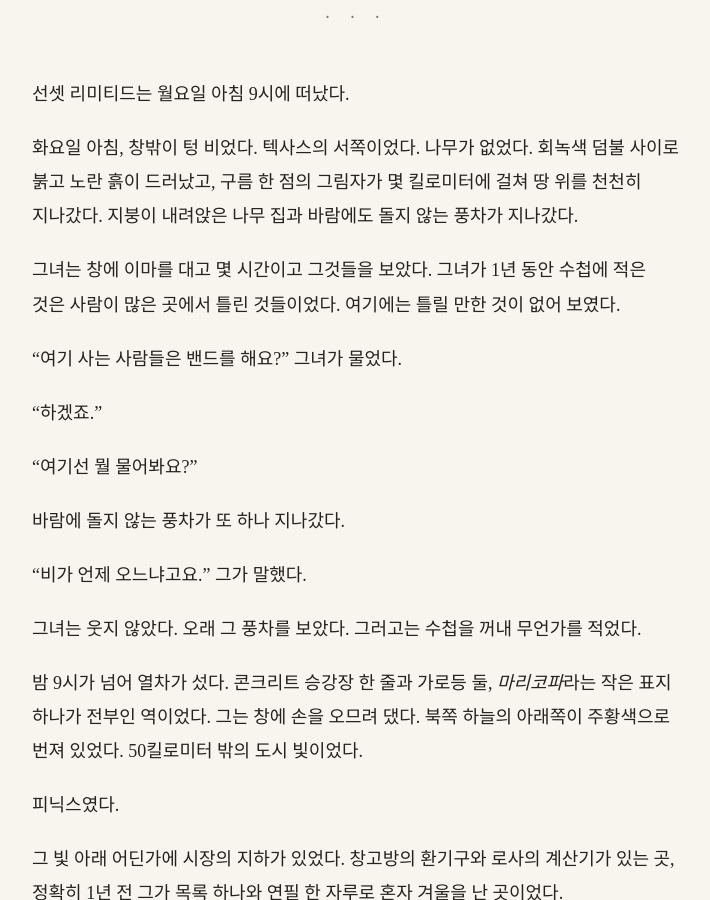
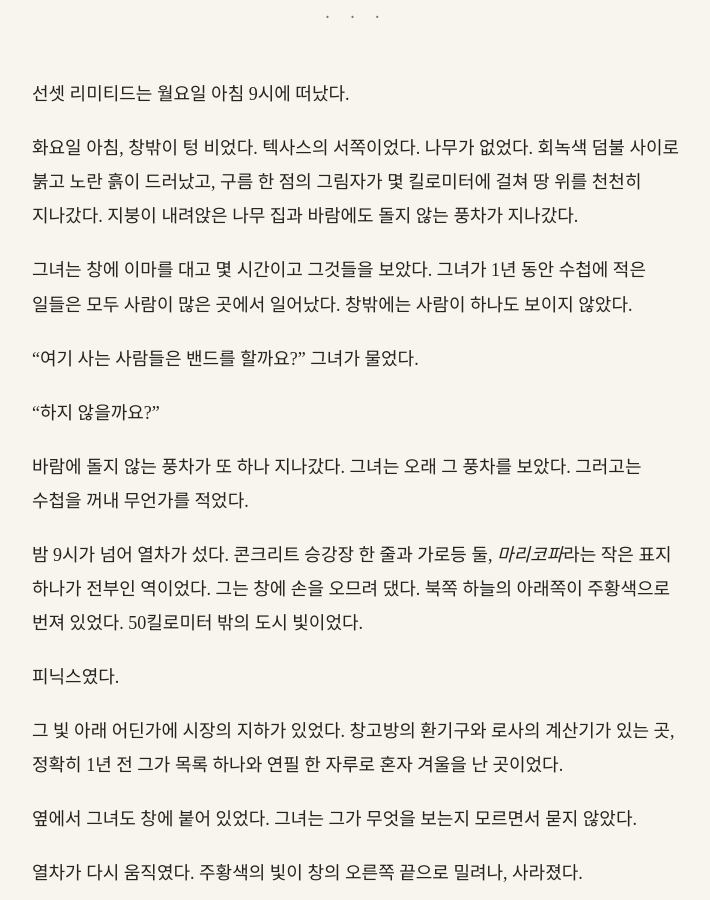
Before and after one commit to kangkkang/writer_s1_public, a Jekyll site: the page built from vol1/032.md, in a window 1280 px wide and 900 px high, scrolled down 34630 px. Shown: the whole window, without its empty margins (284-994 px from the left). Built offline with Jekyll 4.4.1, drawn with Linux system fonts in a browser that asks for light colours; our own code applies the rules of GitHub Pages for plain Markdown files; some of the changed text lies outside the part shown.

Commit message:
Update from https://github.com/kangkkang/writer_s1/commit/4e38287d9ba3bcc35e1e243a4f5f8c4dea6e508e

```diff
--- a/vol1/032.md
+++ b/vol1/032.md
@@ -386,7 +386,7 @@
 
 그가 기록을 해마다 묶자, 해마다 빠져나간 신호의 크기가 화면 위에 점으로 찍혔다. 처음 몇 해의 점들은 바닥에 붙어 있었다. 그다음 점들이 계단처럼 올라갔다. 평평하다가 한 칸 올라가고, 다시 평평하다가 또 한 칸 올라갔다.
 
-"계단이 있어요." 그녀가 말했다.
+"계단식이네요." 그녀가 말했다.
 
 "네."
 
@@ -404,9 +404,9 @@
 
 "3월은 계단 한 칸으로 끝나지 않아요. 첫 칸만 해도 지금까지 오른 걸 다 합친 것보다 커요. 그다음엔 그게 밤을 따라 지구를 한 바퀴 돌고요."
 
-"그럼 뭐가 돼요?"
+"그게 무엇을 의미할까요?"
 
-"몰라요."
+"아직은 모르겠어요."
 
 그녀가 그를 보았다. 그는 그 시선을 피하지 않았다.
 
@@ -420,11 +420,11 @@
 
 "맨 처음 넣는 곳이 시냅스 안에 있어요. 바깥으로 데이터가 나가는 통로예요. 잠든 사람이 죽을 때 빠져나간 신호도 그런 데로 나갔어요. 업데이트가 나가면 그게 더 커질 수 있어요. 그래서 막아야 해요. 그 통로를 처음 상태로 되돌려 놓으면, 상태가 달라진 걸 보고 업데이트가 멈출 거예요. 그런데 그건 시냅스 안의 단말에서만 할 수 있어요. 그걸 만지는 운영 단말은 바깥 망과 떨어져 있어서, 제 주파수로도 거기까지는 못 닿거든요."
 
-"멈추는 거예요? 아니면 미루는 거예요?"
+"완전히 멈추는 거예요?"
 
 그는 연필을 내려놓았다. 기자인 그녀에게서 그 물음이 나올 줄 알았다.
 
-"미루는 거예요. 몇 달 뒤든 그 사람들은 다시 할 거예요. 그래도 그동안 빠져나가는 게 뭔지 알아낼 수 있어요. 적어도 모르는 채로 켜지는 않게 할 수 있어요." 그가 말했다.
+"아니요, 미루는 거예요. 몇 달 뒤든 결국 업데이트는 일어날 거예요. 그래도 그동안 빠져나가는 게 뭔지 알아낼 수 있어요. 적어도 모르는 채로 켜지는 않게 할 수 있어요." 그가 말했다.
 
 "그 운영 단말은 어디 있어요?"
 
@@ -462,7 +462,7 @@
 
 그녀는 말없이 기다렸다.
 
-그는 카드의 사진 대신 모서리를 보며 말을 이었다. "떠나기 전에 걔 컴퓨터에 열쇠 하나를 숨겨 두고 왔는데, 걔가 여덟 달 걸려서 그걸 풀고 학회지 정정란으로 대답했어요. 델타의 배도 걔가 구해 줬고, 일요일마다 장을 보고 신문을 챙겨 왔어요. 걔는 광고판 같은 사람이었어요. 멀리서 오는 게 다 보였죠. 숨으라고 했는데, 숨는다는 게 뭔지 몰랐어요."
+그는 카드의 사진 대신 모서리를 보며 말을 이었다. "떠나기 전에 걔 컴퓨터에 열쇠 하나를 숨겨 두고 왔는데, 걔가 여덟 달 걸려서 그걸 풀고 학회지 정정란으로 대답했어요. 델타의 배도 걔가 구해 줬고, 일요일마다 장을 보고 신문을 챙겨 왔어요. 걔는 어디에 있어도 눈에 띄었어요. 숨으라고 했는데, 숨는다는 게 뭔지 몰랐어요."
 
 그는 카드를 내려놓았다.
 
@@ -490,7 +490,7 @@
 
 그녀가 표를 접고, 접은 금을 손톱으로 두 번 눌렀다. "다들 당신 이름을 지웠는데, 이 사람만 아직 쓰고 있었어요. 제가 연락하면 이 사람까지 제 취재에 엮여서 드러날까 봐 그만뒀어요. 그때는 그게 이 사람을 지키는 길이라고 생각했어요."
 
-그녀는 그다음 말은 하지 않고 표를 수첩 사이에 다시 끼웠다. 그녀의 엄지가 수첩의 닳은 귀퉁이를 한 번 쓸었다.
+그녀는 그다음 말은 하지 않고 표를 수첩 사이에 다시 끼웠다.
 
 그녀가 삼킨 말이 무엇인지 그는 알았다. 그 메일이 닿았다면 카일이 무엇을 알게 되었을지, 그 앎이 그 승강장의 동쪽 끝에서 무엇을 바꾸었을지, 아니면 아무것도 바꾸지 못했을지. 그것은 그가 혼자 붙들어 온 물음들과 같은 꼴이었다. 내가 그 배에 오게 두지 않았다면. 내가 숨는 법을 끝까지 가르쳤다면. 내가 그 카드를 받지 않았다면. 그는 그 물음들을 그녀 앞에서 꺼내지 않았다.
 
@@ -762,19 +762,13 @@
 
 화요일 아침, 창밖이 텅 비었다. 텍사스의 서쪽이었다. 나무가 없었다. 회녹색 덤불 사이로 붉고 노란 흙이 드러났고, 구름 한 점의 그림자가 몇 킬로미터에 걸쳐 땅 위를 천천히 지나갔다. 지붕이 내려앉은 나무 집과 바람에도 돌지 않는 풍차가 지나갔다.
 
-그녀는 창에 이마를 대고 몇 시간이고 그것들을 보았다. 그녀가 1년 동안 수첩에 적은 것은 사람이 많은 곳에서 틀린 것들이었다. 여기에는 틀릴 만한 것이 없어 보였다.
+그녀는 창에 이마를 대고 몇 시간이고 그것들을 보았다. 그녀가 1년 동안 수첩에 적은 일들은 모두 사람이 많은 곳에서 일어났다. 창밖에는 사람이 하나도 보이지 않았다.
 
-"여기 사는 사람들은 밴드를 해요?" 그녀가 물었다.
+"여기 사는 사람들은 밴드를 할까요?" 그녀가 물었다.
 
-"하겠죠."
+"하지 않을까요?"
 
-"여기선 뭘 물어봐요?"
-
-바람에 돌지 않는 풍차가 또 하나 지나갔다.
-
-"비가 언제 오느냐고요." 그가 말했다.
-
-그녀는 웃지 않았다. 오래 그 풍차를 보았다. 그러고는 수첩을 꺼내 무언가를 적었다.
+바람에 돌지 않는 풍차가 또 하나 지나갔다. 그녀는 오래 그 풍차를 보았다. 그러고는 수첩을 꺼내 무언가를 적었다.
 
 밤 9시가 넘어 열차가 섰다. 콘크리트 승강장 한 줄과 가로등 둘, *마리코파*라는 작은 표지 하나가 전부인 역이었다. 그는 창에 손을 오므려 댔다. 북쪽 하늘의 아래쪽이 주황색으로 번져 있었다. 50킬로미터 밖의 도시 빛이었다.
 
```
Also changed, not shown: other parts of vol1/032.md (+1 -1 lines).
